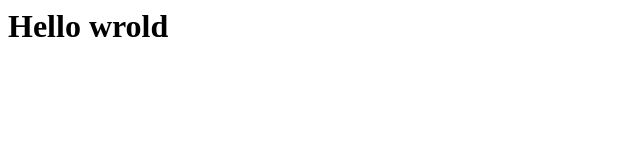
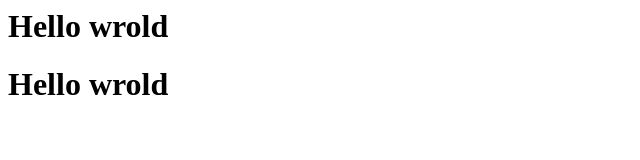
Before and after one commit to channy-chhun/project-git, a plain HTML site: page index.html in a window 1280 px wide. Shown: the whole page, without its empty margins (0-640 px from the left). Drawn offline with Linux system fonts and the light colour scheme.

Commit message:
update file index.html

```diff
--- a/index.html
+++ b/index.html
@@ -1 +1,2 @@
 <h1>Hello wrold</h1>
+<h1>Hello wrold</h1>
```
